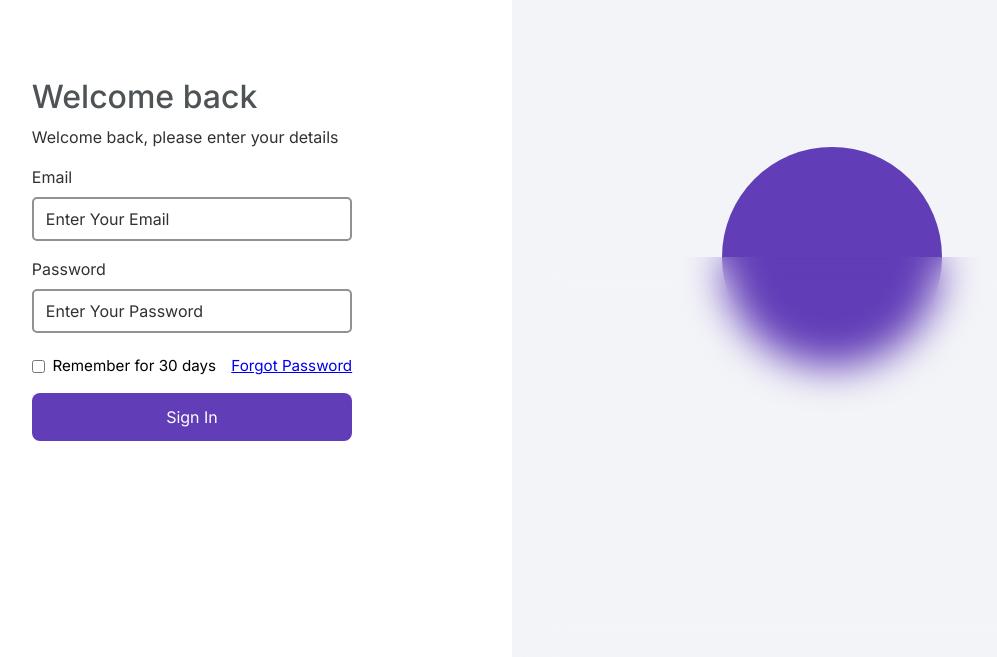
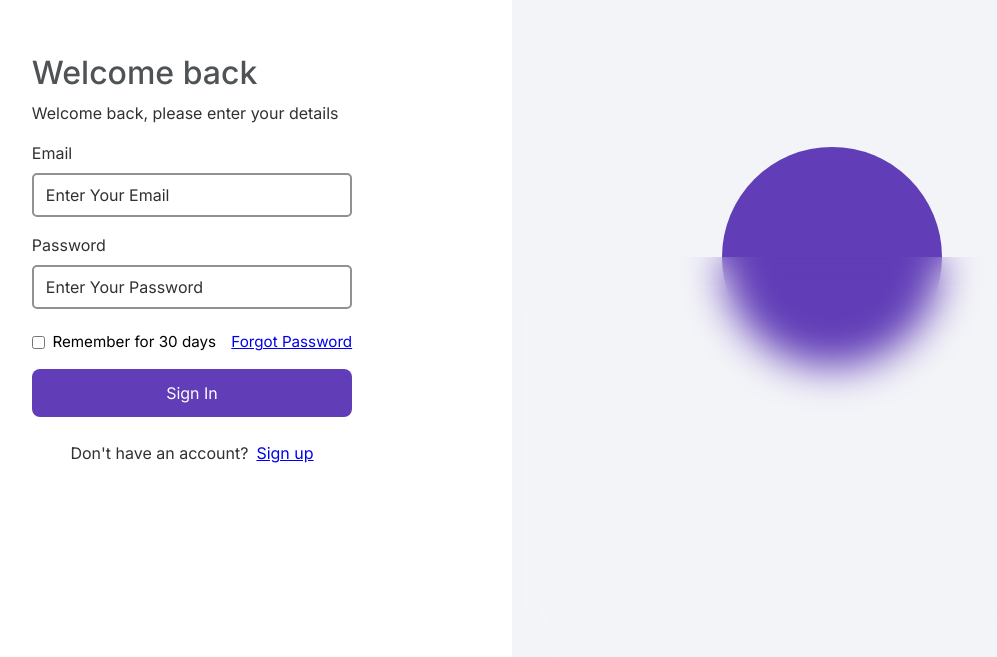
Before and after one commit to Keith-Web3/Book-store, a Next.js app: page /login in a window 1280 px wide. Shown: the part 143-800 px from the top of the page, without its empty margins (128-1125 px from the left). Built offline with nearby package versions, Linux system fonts and the light colour scheme.

Commit message:
feat: added redirect link to signup page

```diff
--- a/src/app/(auth)/login/page.tsx
+++ b/src/app/(auth)/login/page.tsx
@@ -36,6 +36,9 @@ const Login = function ({}: LoginProps) {
         </div>
         <Button>sign in</Button>
       </form>
+      <p className="login__signup">
+        Don&apos;t have an account? <Link href="/signup">Sign up</Link>{' '}
+      </p>
     </div>
   )
 }
--- a/src/sass/pages/login.scss
+++ b/src/sass/pages/login.scss
@@ -32,4 +32,12 @@
       }
     }
   }
+  &__signup {
+    margin-top: $spacer * 1.5;
+    color: $dark-200;
+    display: flex;
+    align-items: center;
+    justify-content: center;
+    gap: $spacer * 0.5;
+  }
 }
```
